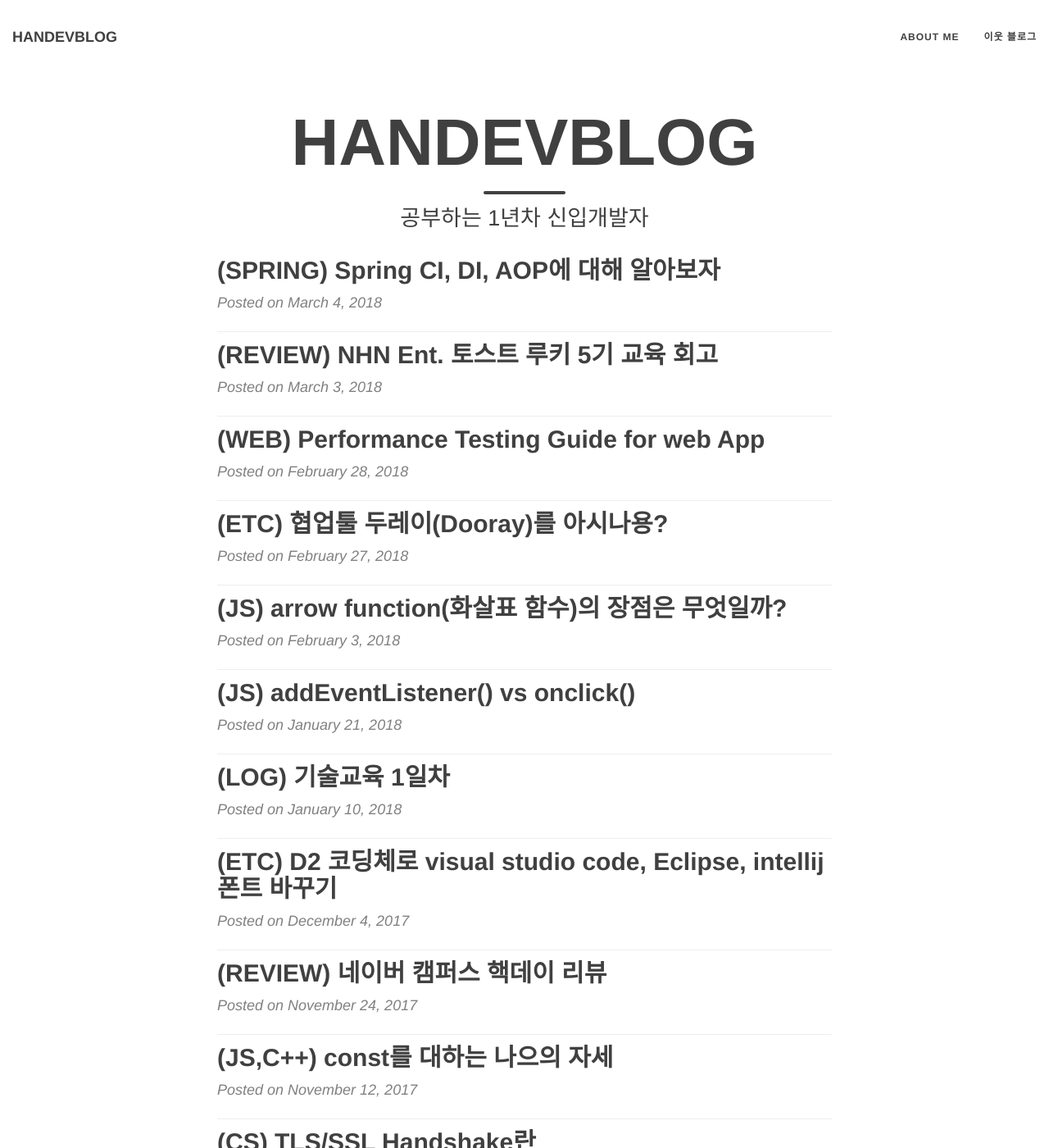
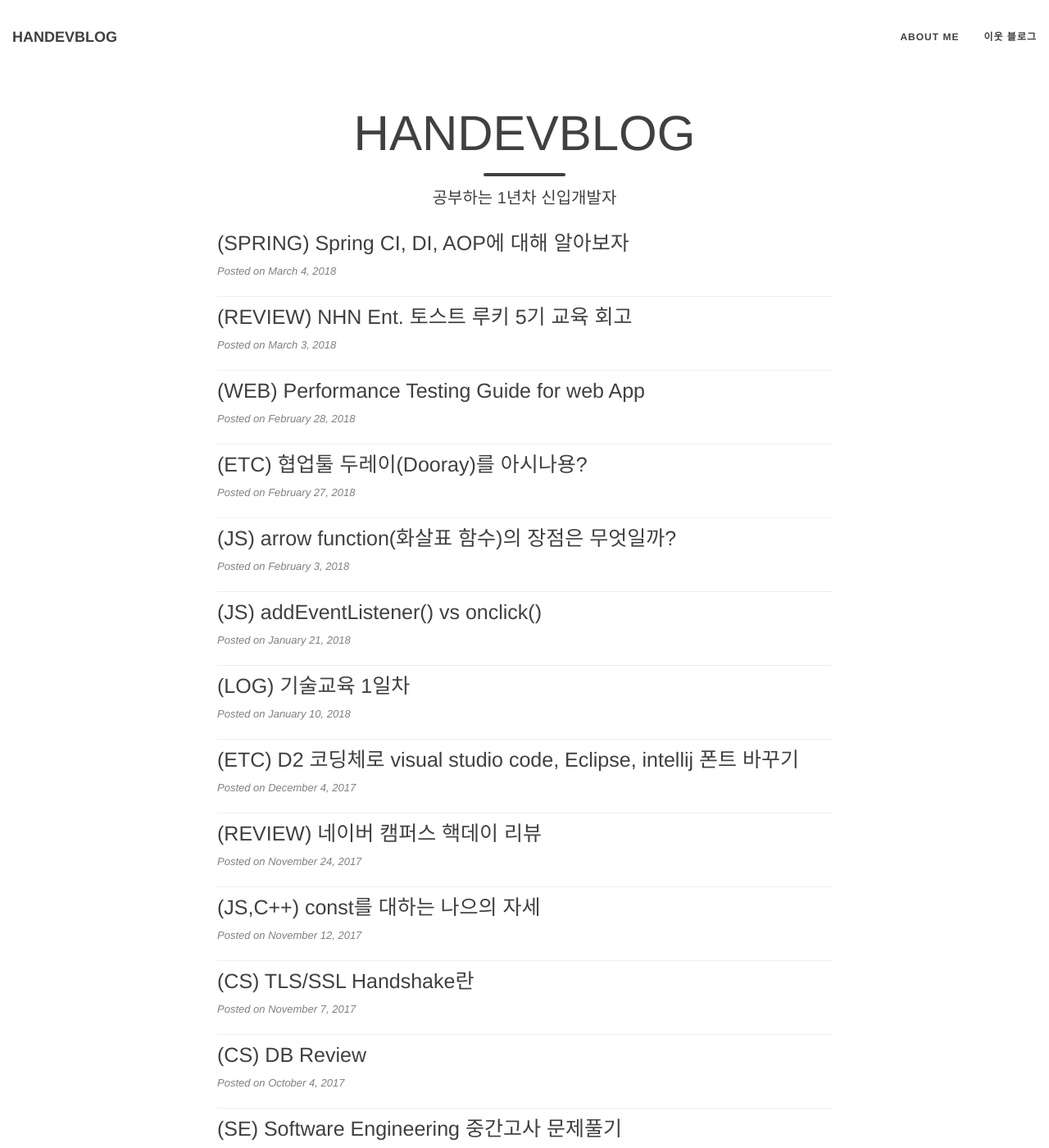
Before and after one commit to hanjungv/hanjungv.github.io, a Jekyll site: the page built from index.html, in a window 1280 px wide and 1400 px high. Shown: the whole window at 82% size. Built offline with Jekyll 4.4.1, drawn with Linux system fonts in a browser that asks for light colours; nearby versions of some CDN libraries; the list of posts is cut into pages by our own code.

Commit message:
change blog css

```diff
--- a/css/main.css
+++ b/css/main.css
@@ -17,15 +17,6 @@ p {
 p a {
     /* text-decoration: underline */
     color: #008AFF;
-}
-
-h1,
-h2,
-h3,
-h4,
-h5,
-h6 {
-    font-weight: 700;
 }
 
 a {
@@ -348,7 +339,7 @@ footer .theme-by {
 }
 
 .post-preview .post-title {
-    font-size: 30px;
+    font-size: 25px;
     margin-top: 0;
 }
 
@@ -361,7 +352,7 @@ footer .theme-by {
 .post-preview .post-meta,
 .post-heading .post-meta {
     color: #808080;
-    font-size: 18px;
+    font-size: 13px;
     font-style: italic;
     margin: 0 0 10px;
 }
@@ -401,7 +392,7 @@ footer .theme-by {
 
 @media only screen and (min-width: 768px) {
     .post-preview .post-title {
-        font-size: 30px;
+        font-size: 25px;
     }
 }
 
@@ -498,7 +489,7 @@ footer .theme-by {
 
 .intro-header .page-heading h1 {
     margin-top: 0;
-    font-size: 50px;
+    font-size: 40px;
 }
 
 .intro-header .post-heading h1 {
@@ -508,7 +499,7 @@ footer .theme-by {
 
 .intro-header .page-heading .page-subheading,
 .intro-header .post-heading .post-subheading {
-    font-size: 27px;
+    font-size: 20px;
     line-height: 1.1;
     display: block;
     font-weight: 300;
@@ -558,7 +549,7 @@ footer .theme-by {
         padding: 150px 0;
     }
     .intro-header .page-heading h1 {
-        font-size: 80px;
+        font-size: 60px;
     }
     .intro-header .post-heading h1 {
         font-size: 50px;
```
